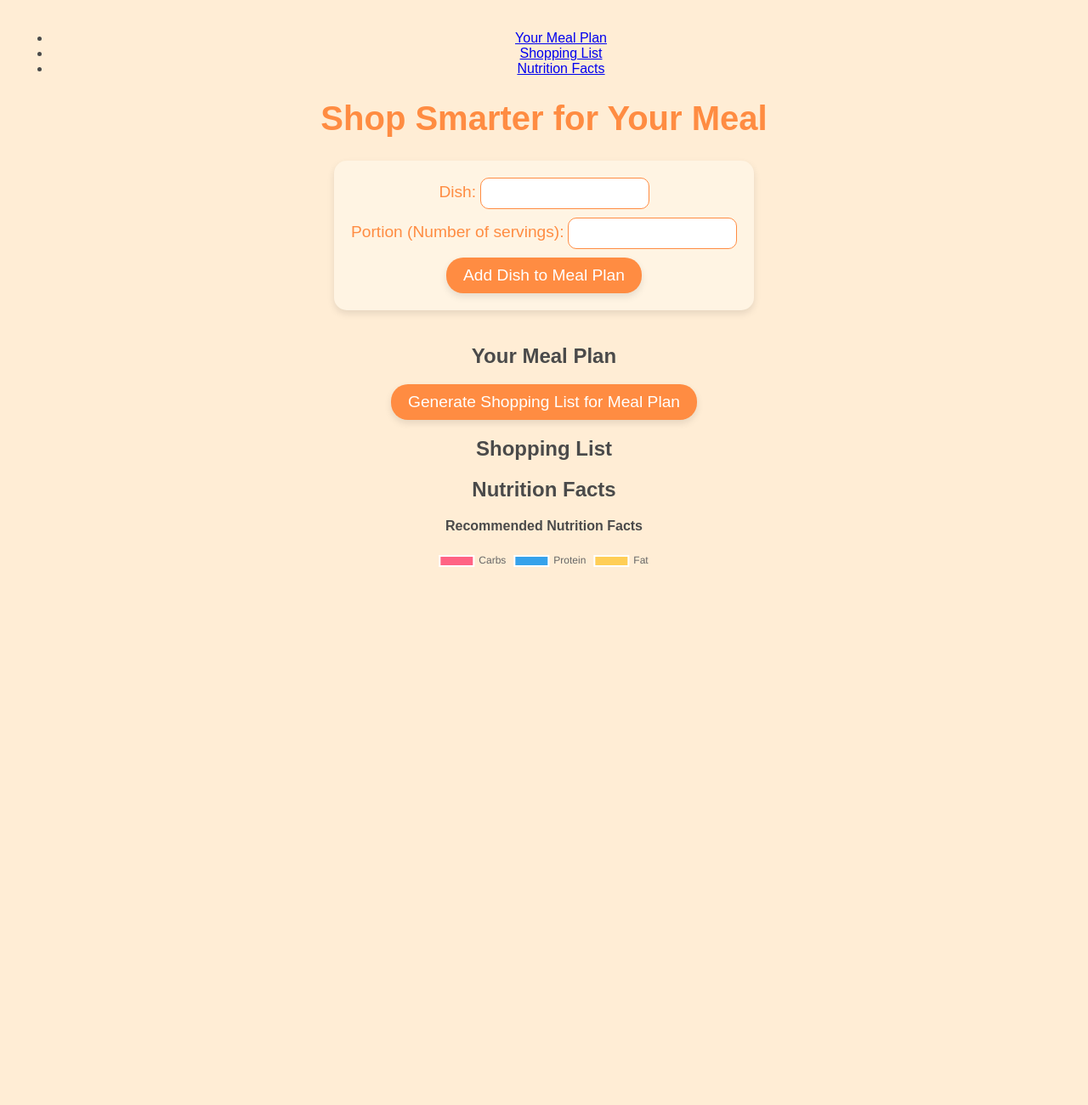
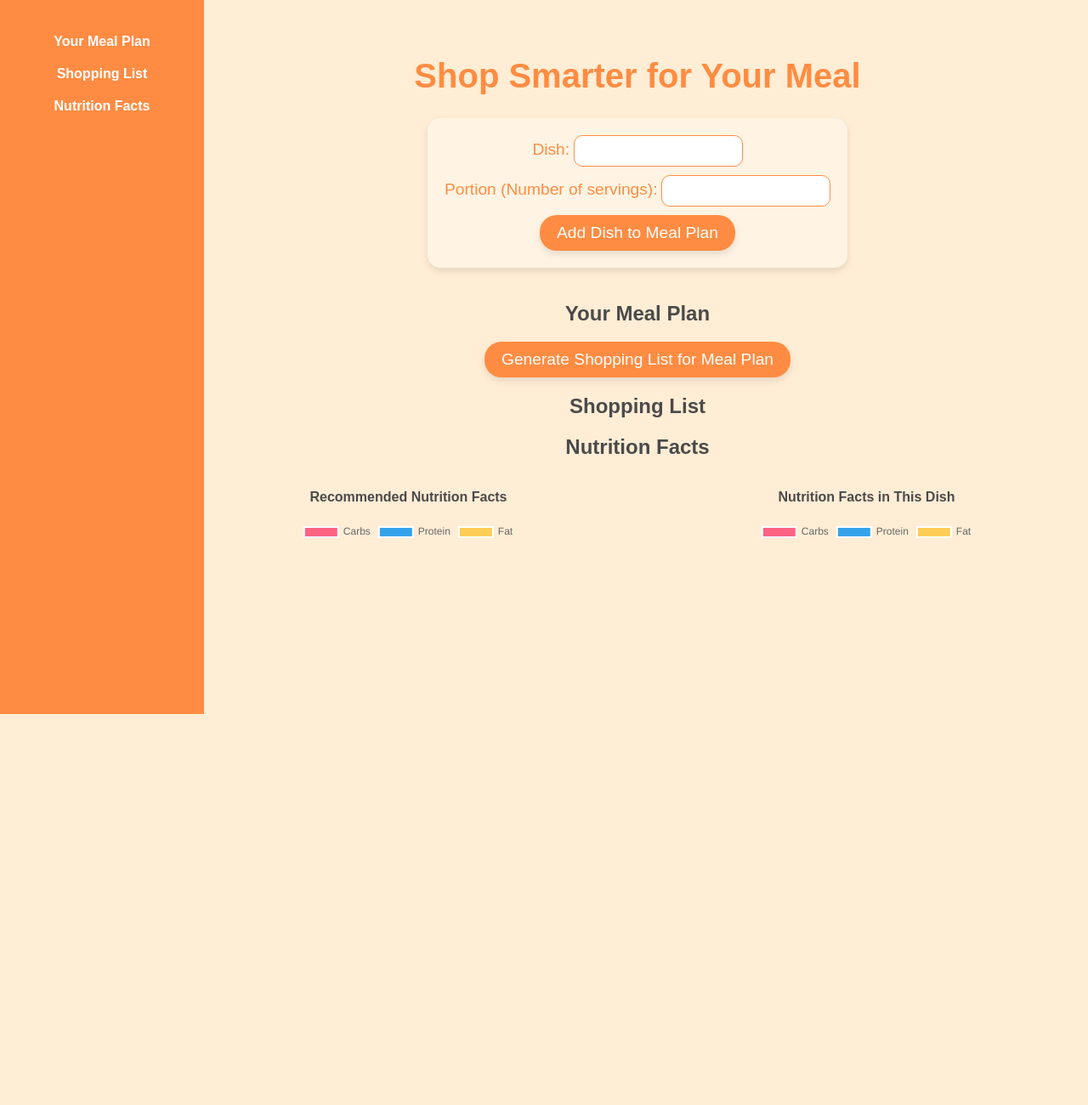
Before and after one commit to YutingDuan111/Lotus, a website: page index.html in a window 1280 px wide. Shown: the top 1300 px of the page at 85% size. After the commit the page ends 1091 px from the top, so only its background shows below. Drawn offline with nearby package versions, Linux system fonts and the light colour scheme.

Commit message:
styles.css

```diff
--- a/styles.css
+++ b/styles.css
@@ -80,22 +80,123 @@ table tr:hover {
     background-color: #FFD4A3;
 }
 
+.chart-container {
+    display: flex;
+    justify-content: space-between; /* 将图表并排 */
+    align-items: center;
+    margin-top: 20px;
+}
+
+.chart-box {
+    width: 45%; /* 调整每个图表的宽度 */
+    text-align: center;
+}
+
+canvas {
+    max-width: 100%; /* 确保图表在容器中自适应 */
+    height: auto;
+}
 
 
 
 
-/* table {
-    width: 100%;
-    border-collapse: collapse;
+
+
+/* 整体布局 */
+.container {
+    display: flex;
 }
 
-th, td {
-    border: 1px solid #ddd;
-    padding: 8px;
-    text-align: left;
+/* 侧边栏样式 */
+.sidebar {
+    width: 200px;
+    background-color: #f8b400;
+    padding: 20px;
+    height: 100vh; /* 全高度 */
 }
 
-th {
-    background-color: #4CAF50;
+.sidebar ul {
+    list-style-type: none;
+    padding: 0;
+}
+
+.sidebar ul li {
+    margin: 20px 0;
+}
+
+.sidebar ul li a {
+    text-decoration: none;
     color: white;
-} */
+    font-weight: bold;
+}
+
+.sidebar ul li a:hover {
+    color: #333;
+}
+
+/* 内容区域样式 */
+.content {
+    flex-grow: 1;
+    padding: 20px;
+}
+
+/* Chart 样式同前文 */
+.chart-container {
+    display: flex;
+    justify-content: space-between;
+    align-items: center;
+    margin-top: 20px;
+}
+
+.chart-box {
+    width: 45%;
+    text-align: center;
+}
+
+canvas {
+    max-width: 100%;
+    height: auto;
+}
+
+/* Existing styles above */
+
+.container {
+    display: flex; /* Create a flexbox layout for the sidebar and main content */
+}
+
+.sidebar {
+    width: 200px;
+    background-color: #FF8C42; /* Bright warm orange for the sidebar background */
+    padding: 20px;
+    height: 100vh; /* Full-height sidebar */
+    position: fixed; /* Keep the sidebar fixed as you scroll */
+    top: 0;
+    left: 0;
+    color: white;
+}
+
+.sidebar ul {
+    list-style-type: none;
+    padding: 0;
+}
+
+.sidebar ul li {
+    margin: 20px 0;
+}
+
+.sidebar ul li a {
+    text-decoration: none;
+    color: white;
+    font-weight: bold;
+}
+
+.sidebar ul li a:hover {
+    color: #FFD4A3; /* Lighter orange on hover */
+}
+
+.content {
+    margin-left: 220px; /* Space for the sidebar */
+    padding: 20px;
+}
+
+/* Chart section styles remain the same */
```
